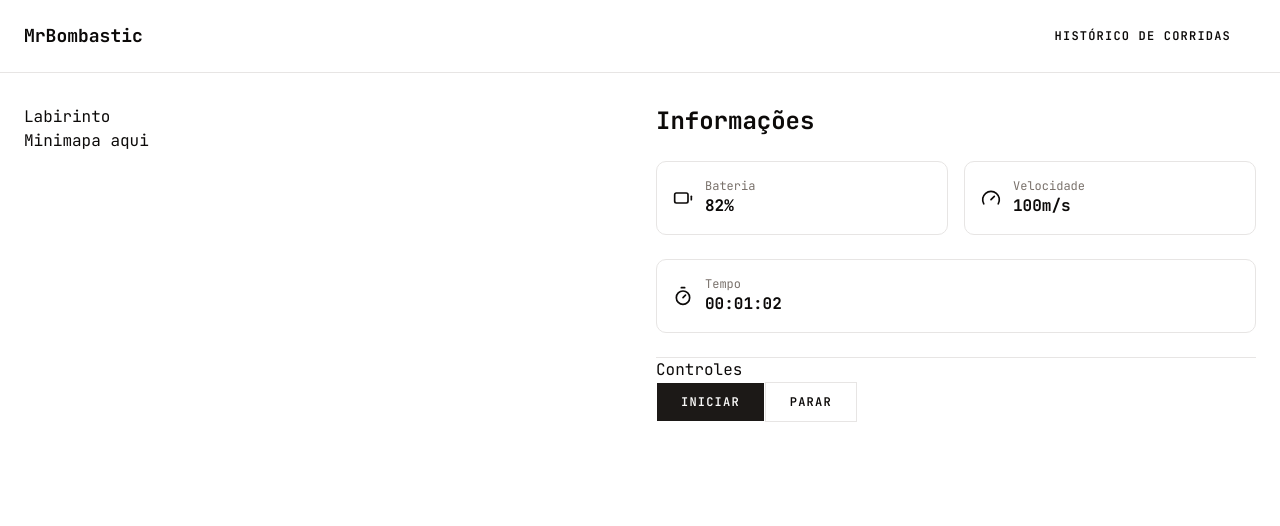
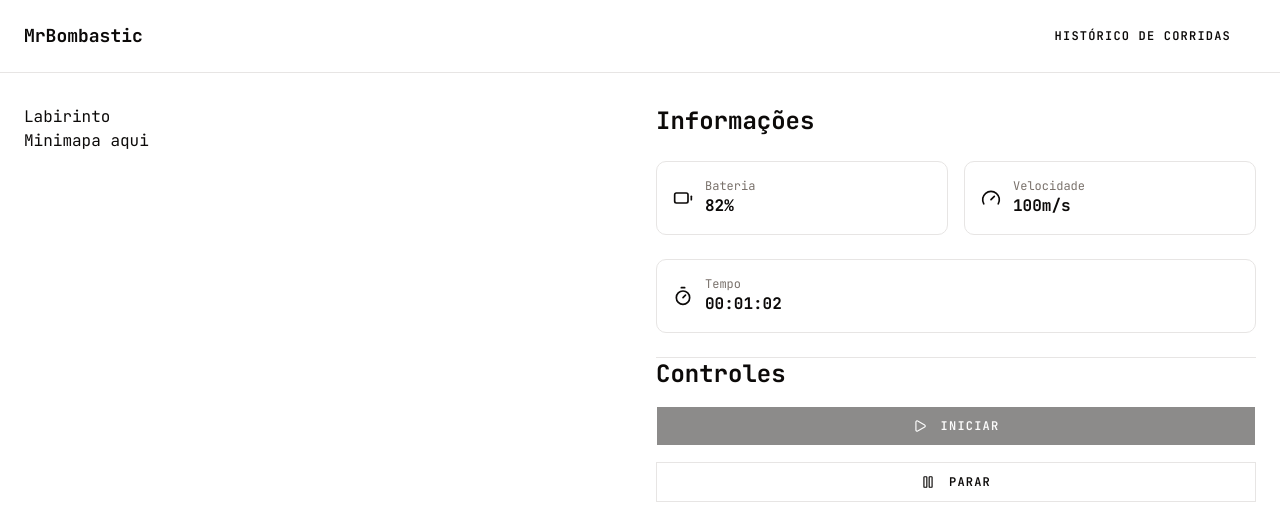
Before and after one commit to fcte-pi1/2026_1_PI1_Grupo01_Diogo, a Next.js app in the folder src/frontend/: page /runs in a window 1280 px wide. Shown: the top 526 px of the page. Built offline with nearby package versions, Linux system fonts and the light colour scheme.

Commit message:
[ADD]Adicionando as condições de Controle

```diff
--- a/src/frontend/components/runs/control-panel.tsx
+++ b/src/frontend/components/runs/control-panel.tsx
@@ -1,12 +1,37 @@
-import { Telemetria } from "@/lib/FakeTips";
+"use client";
+
 import { Button } from "@/components/ui/button";
+import { Telemetria } from "@/lib/MockFakeData";
+import { Play, Pause } from "lucide-react";
 
 export function ControlesPanel({ telemetria }: { telemetria: Telemetria }) {
+  const robotAtivo =
+    telemetria.estado_robo === "EXPLORANDO" ||
+    telemetria.estado_robo === "VOLTANDO";
+
+  function handleIniciar() {
+    console.log("Iniciar corrida");
+  }
+
+  function handleParar() {
+    console.log("Parar corrida");
+  }
+
   return (
-    <div>
-      <h2>Controles</h2>
-      <Button>Iniciar</Button>
-      <Button variant="outline">Parar</Button>
+    <div className="flex flex-col gap-4">
+      <h2 className="text-2xl font-bold">Controles</h2>
+
+      {/* Iniciar: habilitado apenas quando robô está PARADO ou em ERRO */}
+      <Button onClick={handleIniciar} disabled={robotAtivo}>
+        <Play className="h-4 w-4 mr-2" />
+        Iniciar
+      </Button>
+
+      {/* Parar: habilitado apenas quando robô está EXPLORANDO ou VOLTANDO */}
+      <Button variant="outline" onClick={handleParar} disabled={!robotAtivo}>
+        <Pause className="h-4 w-4 mr-2" />
+        Parar
+      </Button>
     </div>
   );
 }
```
